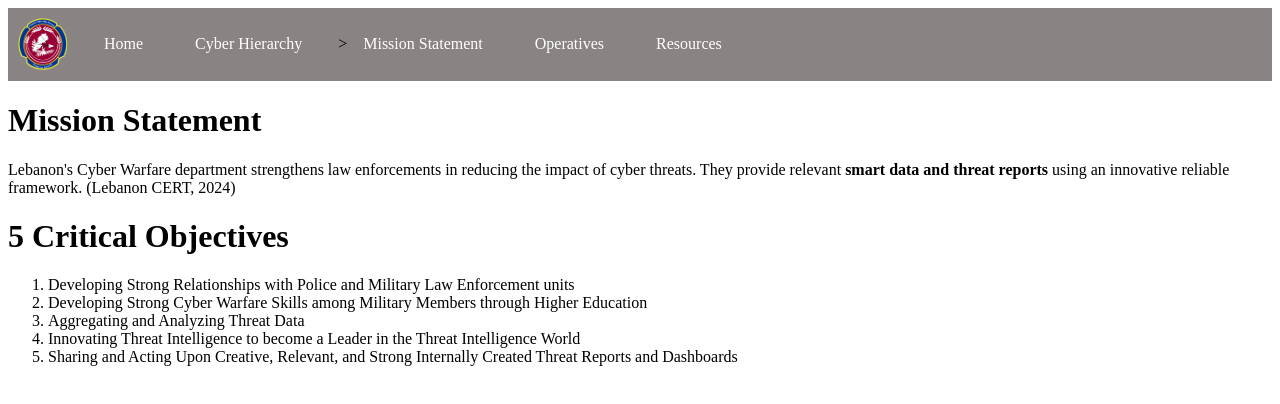
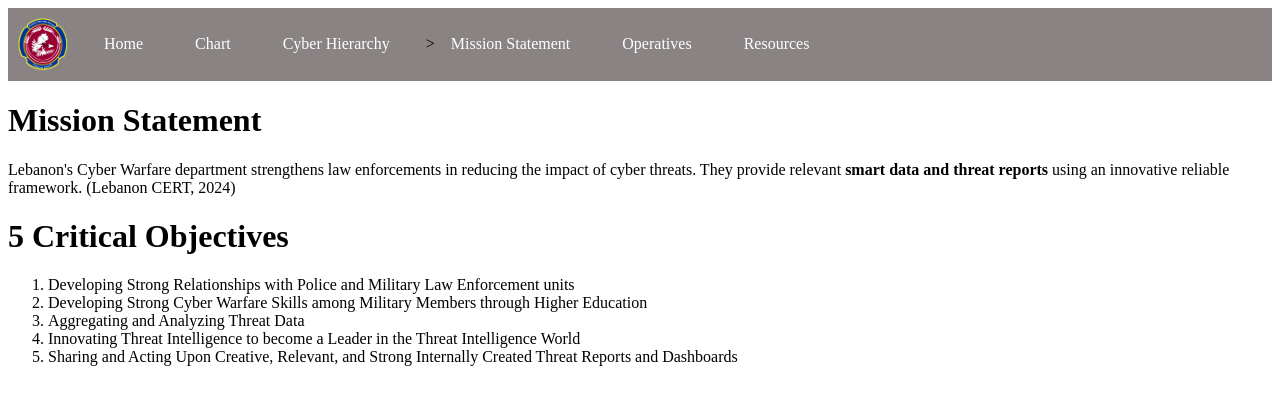
Before and after one commit to cyberqueenmeg/cyb-420-lebanon-apts, a plain HTML site: page Cyb-Website/missionStatement.html in a window 1280 px wide. Drawn offline with Linux system fonts and the light colour scheme.

Commit message:
Update missionStatement.html

```diff
--- a/Cyb-Website/missionStatement.html
+++ b/Cyb-Website/missionStatement.html
@@ -12,6 +12,7 @@
             <img src="Lebanon-Logo.png" alt="Lebanon Logo">
             <ul>
                 <li><a href="index.html">Home</a></li>
+                <li><a href="chart.html">Chart</a></li>
                 <li><a href="cyberHierarchy.html">Cyber Hierarchy</a></li>>
                 <li><a href="missionStatement.html">Mission Statement</a></li>
                 <li><a href="operatives.html">Operatives</a></li>
```
